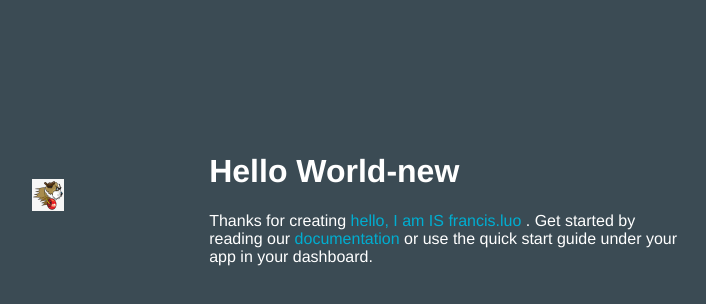
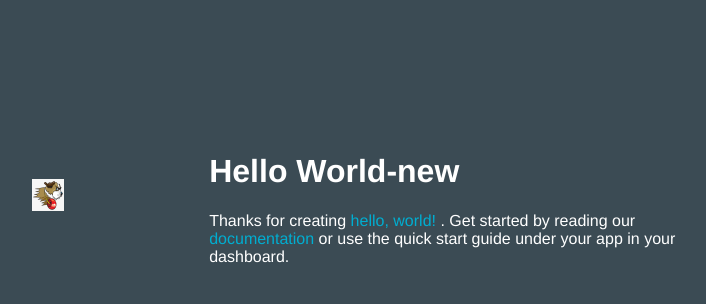
Before and after one commit to francislxw/k8s-cicd-scripts, a plain HTML site: page static/index.html in a window 1280 px wide. Shown: the whole page, without its empty margins (333-1039 px from the left). Drawn offline with Linux system fonts and the light colour scheme.

Commit message:
Update index.html

```diff
--- a/static/index.html
+++ b/static/index.html
@@ -13,7 +13,7 @@
 			</td>
 			<td>
 				<h1 id = "message">Hello World-new</h1>
-				<p class='description'></p> Thanks for creating <span class="blue">hello, I am IS francis.luo </span>. Get started by reading our <a
+				<p class='description'></p> Thanks for creating <span class="blue">hello, world! </span>. Get started by reading our <a
 				href="https://www.ng.bluemix.net/docs/#starters/go/index.html#go">documentation</a>
 				or use the quick start guide under your app in your dashboard.
 			</td>
```
